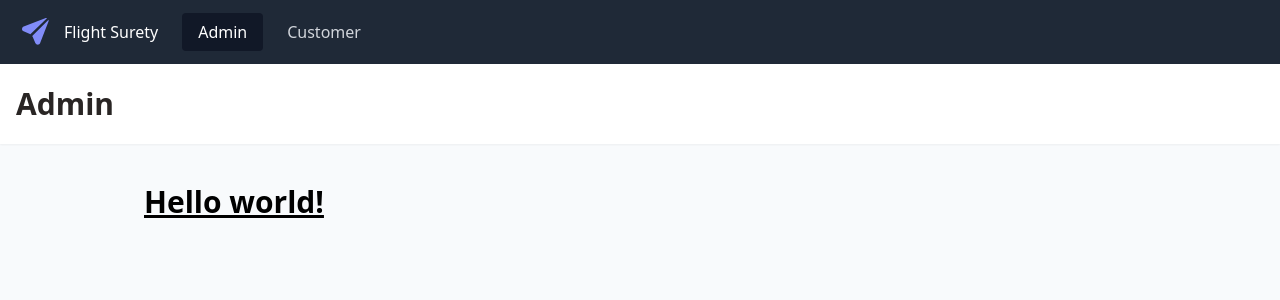
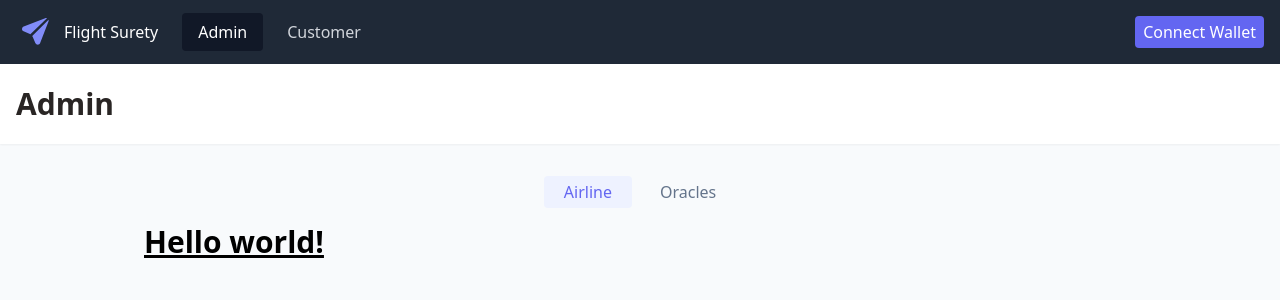
Before and after one commit to rafamessias/flight-surety-dapp, a Next.js app in the folder dapp/: page / in a window 1280 px wide. Shown: the top 300 px of the page. Built offline with nearby package versions, Linux system fonts and the light colour scheme.

Commit message:
Frontend implementation

```diff
--- a/dapp/components/Header/NavMenu.js
+++ b/dapp/components/Header/NavMenu.js
@@ -2,7 +2,7 @@ import Link from "next/link";
 
 export default function NavMenu({ items, action, menuSelected, className }) {
   return (
-    <ul className={className}>
+    <ul className={`${className} items-center w-full`}>
       {items.map((item) => (
         <li key={item.id}>
           <Link href={item.url} passHref>
@@ -16,6 +16,11 @@ export default function NavMenu({ items, action, menuSelected, className }) {
           </Link>
         </li>
       ))}
+      <li className="sm:grow sm:flex sm:justify-end">
+        <button className="py-1 px-2 rounded bg-indigo-500 hover:bg-indigo-600 text-white">
+          Connect Wallet
+        </button>
+      </li>
     </ul>
   );
 }
--- a/dapp/components/Header/index.js
+++ b/dapp/components/Header/index.js
@@ -3,7 +3,6 @@ import CloseIcon from "components/Icons/CloseIcon";
 import MenuIcon from "components/Icons/MenuIcon";
 import SubHeader from "components/SubHeader";
 import useAppContext from "contexts/AppContext/useAppContext";
-import Link from "next/link";
 import { useRouter } from "next/router";
 import { useEffect, useState } from "react";
 import NavMenu from "./NavMenu";
@@ -40,13 +39,14 @@ export default function Header() {
   const selectPage = (page) => {
     setMenuSelected(page.id);
     setCurrentPage(page);
+    setMenuOpened(false);
   };
 
   return (
     <>
       <div className="w-full h-16 bg-gray-800 sticky top-0">
         <nav className="h-full py-2 px-4 relative flex items-center">
-          <div className="grow-0 flex items-center">
+          <div className="min-w-fit flex items-center">
             <Airplane className="fill-indigo-400 h-10 w-10 p-1 rounded" />
             <h1 className="text-md text-white font-medium ml-2">
               Flight Surety
@@ -72,14 +72,16 @@ export default function Header() {
               </button>
             </div>
           </div>
+          {menuOpened && (
             <div className="xs:flex sm:hidden absolute left-0 top-12 w-full pb-4 bg-slate-800">
               <NavMenu
                 items={items}
                 action={selectPage}
                 menuSelected={menuSelected}
-              className="text-gray-300 mt-4 space-y-4"
+                className="text-gray-300 px-4 mt-6 space-y-4"
               />
             </div>
+          )}
         </nav>
       </div>
       <SubHeader />
--- a/dapp/components/SubHeader/index.js
+++ b/dapp/components/SubHeader/index.js
@@ -4,7 +4,7 @@ export default function SubHeader() {
   const { currentPage } = useAppContext();
 
   return (
-    <div className="h-20 w-full py-2 px-4 flex items-center bg-white shadow-sm mb-10">
+    <div className="h-20 w-full py-2 px-4 flex items-center bg-white shadow-sm mb-8">
       <h3 className="text-3xl font-bold text-stone-800">{currentPage.label}</h3>
     </div>
   );
--- /dev/null
+++ b/dapp/components/Tabs/index.js
@@ -0,0 +1,25 @@
+import { useState } from "react";
+
+export default function Tabs({ children, items }) {
+  const [btnSelected, setBtnSelected] = useState(0);
+
+  return (
+    <>
+      <div className="w-full flex justify-center space-x-2 mb-4">
+        {items.map((item) => (
+          <button
+            key={item.id}
+            onClick={() => setBtnSelected(item.id)}
+            className={`h-8 px-5 rounded hover:shadow hover:bg-indigo-50 hover:text-indigo-500 ${
+              btnSelected === item.id
+                ? "bg-indigo-50 text-indigo-500"
+                : "text-slate-500"
+            }`}>
+            {item.label}
+          </button>
+        ))}
+      </div>
+      {children}
+    </>
+  );
+}
--- a/dapp/pages/index.js
+++ b/dapp/pages/index.js
@@ -1,7 +1,20 @@
+import Tabs from "components/Tabs";
+
+const items = [
+  {
+    id: 0,
+    label: "Airline",
+  },
+  {
+    id: 1,
+    label: "Oracles",
+  },
+];
+
 export default function Home() {
   return (
-    <div>
+    <Tabs items={items}>
       <h1 className="text-3xl font-bold underline">Hello world!</h1>
-    </div>
+    </Tabs>
   );
 }
```
Lines whose indentation alone changed are shown as unchanged.
